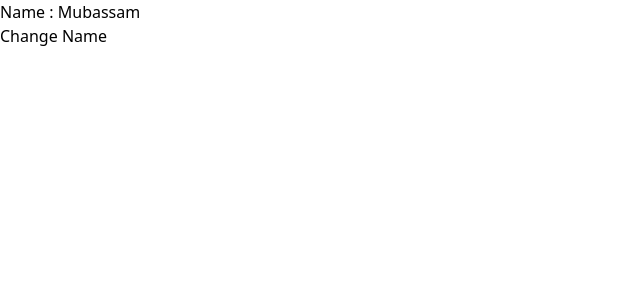
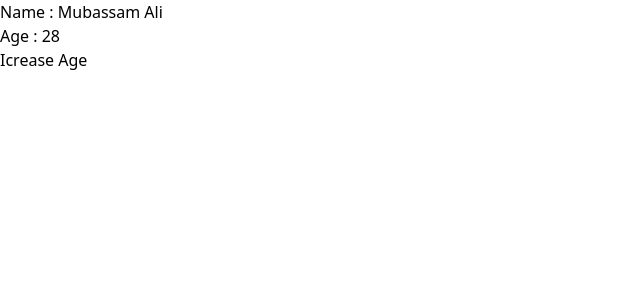
Before and after one commit to MubassamAli128/ReactClass2, a React (Vite) app: page / in a window 1280 px wide. Shown: the top 300 px of the page, without its empty margins (0-640 px from the left). Built offline with nearby package versions, Linux system fonts and the light colour scheme.

Commit message:
E3 Done!

```diff
--- a/src/App.jsx
+++ b/src/App.jsx
@@ -1,11 +1,11 @@
 import React from 'react'
 import './index.css';
-import E2 from './components/E2';
+import E3 from './components/E3';
 
 function App() {
   return(
     <>
-    <E2/>
+    <E3/>
     </>
   )
 }
--- a/src/components/E2.jsx
+++ /dev/null
@@ -1,17 +0,0 @@
-import React, { useState } from "react";
-import Button from "./Button"
-const E2=()=>{
-    const [name, setName]=useState("Mubassam");
-    const updateName=()=>{
-        setName("Mubassam Ali");
-    }
-
-    return(
-        <div>
-            <p>Name : {name}</p>
-            <Button onClick={updateName}>Change Name</Button>
-        </div>
-    )
-}
-
-export default E2;
--- /dev/null
+++ b/src/components/E3.jsx
@@ -0,0 +1,21 @@
+import React, { useState } from "react";
+import Button from "./Button"
+const E3=()=>{
+    const [user, setUser]=useState({
+        name:'Mubassam Ali',
+        age:28
+    });
+    const updateUser=()=>{
+        setUser({...user,age:29});
+    }
+
+    return(
+        <div>
+            <p>Name : {user.name}</p>
+            <p>Age : {user.age}</p>
+            <Button onClick={updateUser}>Icrease Age</Button>
+        </div>
+    )
+}
+
+export default E3;
```
